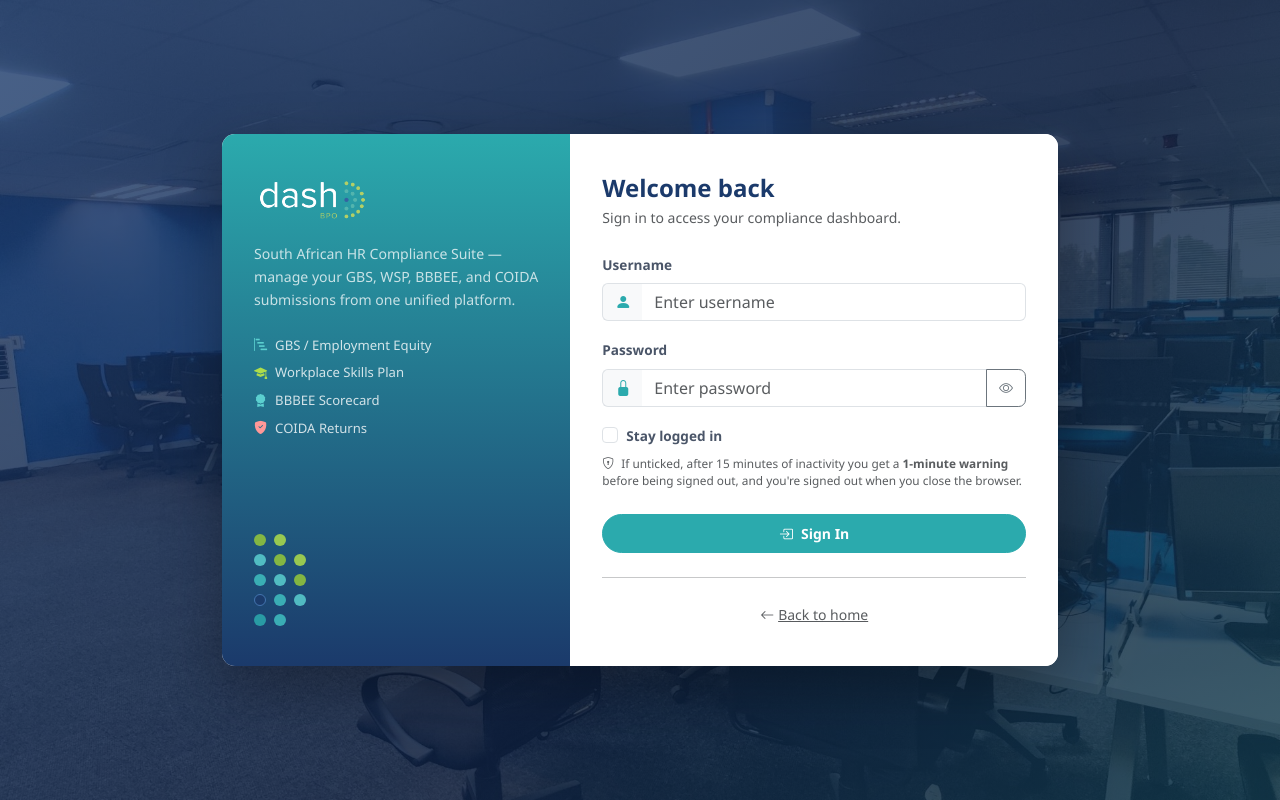
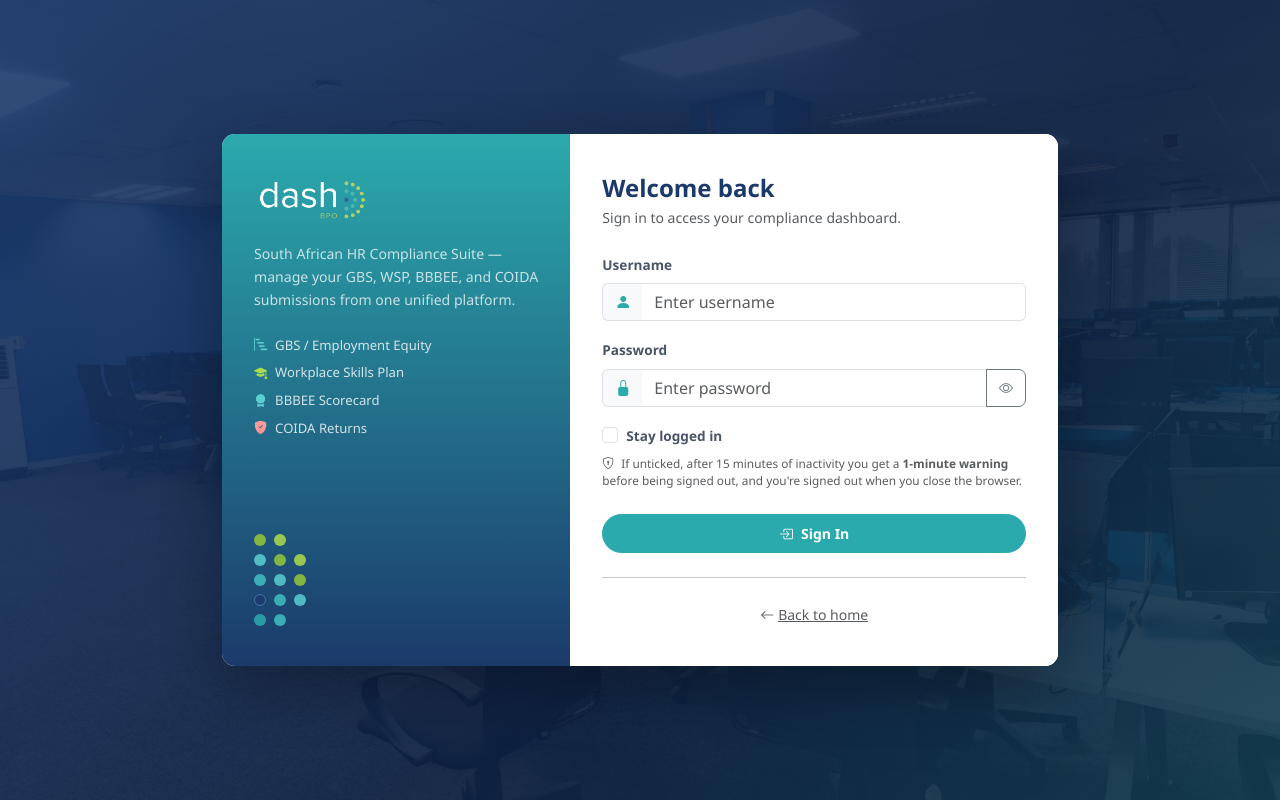
Before and after one commit to 1syntra1/anotherbpo-hr-compliance, a Flask app: page /login in a window 1280 px wide. Run offline with Flask 3, Linux system fonts and the light colour scheme; some libraries are stand-ins or nearby versions.

Commit message:
Login background: reduce office photo visibility to ~10% (overlay 90%)
Co-Authored-By: Claude Opus 4.8 <noreply@anthropic.com>

```diff
--- a/static/css/style.css
+++ b/static/css/style.css
@@ -564,9 +564,9 @@ body.landing-page {
 /* ── Login page ─────────────────────────────────────────────── */
 body.login-page {
   display: block;
-  /* Office photo at ~20% visibility: a ~80%-opaque navy overlay sits over it. */
+  /* Office photo at ~10% visibility: a ~90%-opaque navy overlay sits over it. */
   background:
-    linear-gradient(135deg, rgba(27,58,107,.80) 0%, rgba(14,34,68,.82) 60%, rgba(19,61,82,.80) 100%),
+    linear-gradient(135deg, rgba(27,58,107,.90) 0%, rgba(14,34,68,.91) 60%, rgba(19,61,82,.90) 100%),
     url("../images/office-bg.jpg") center center / cover no-repeat fixed;
   background-color: #0e2244;
   min-height: 100vh;
```
